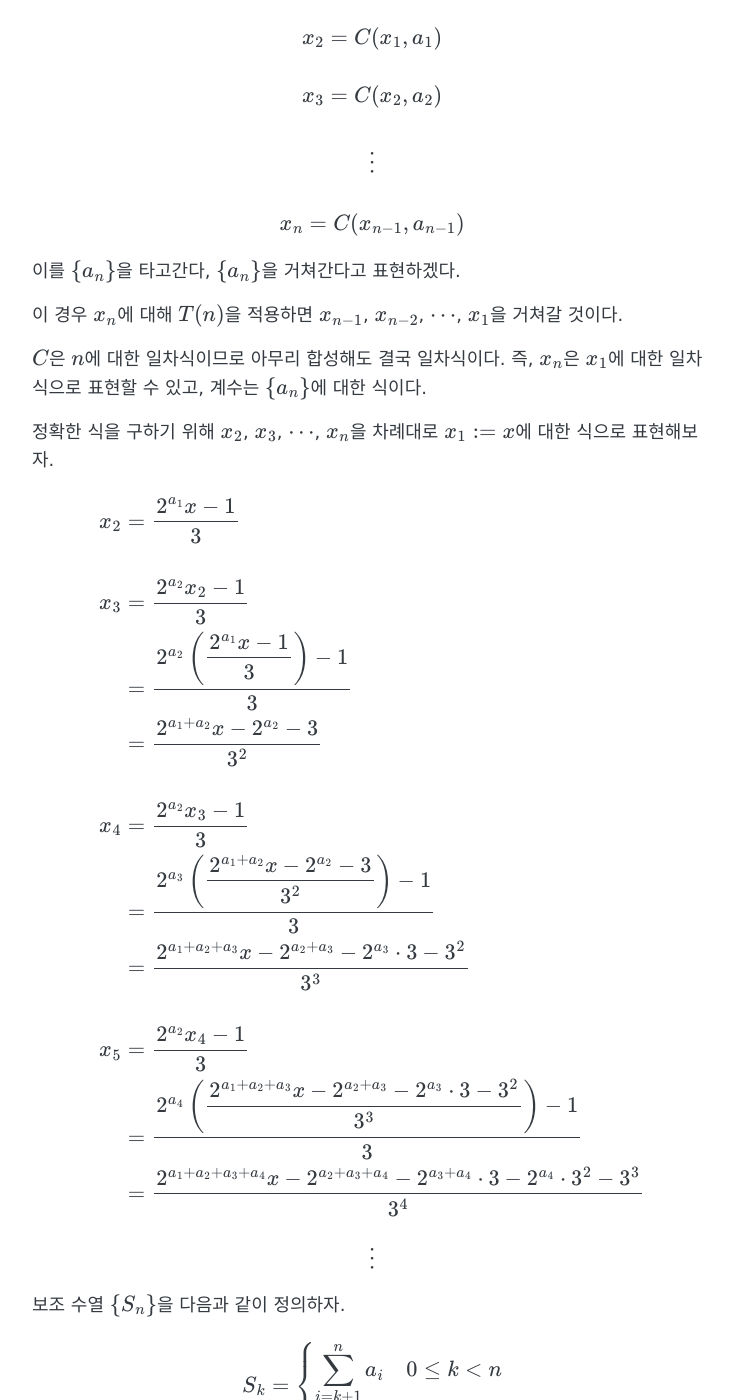
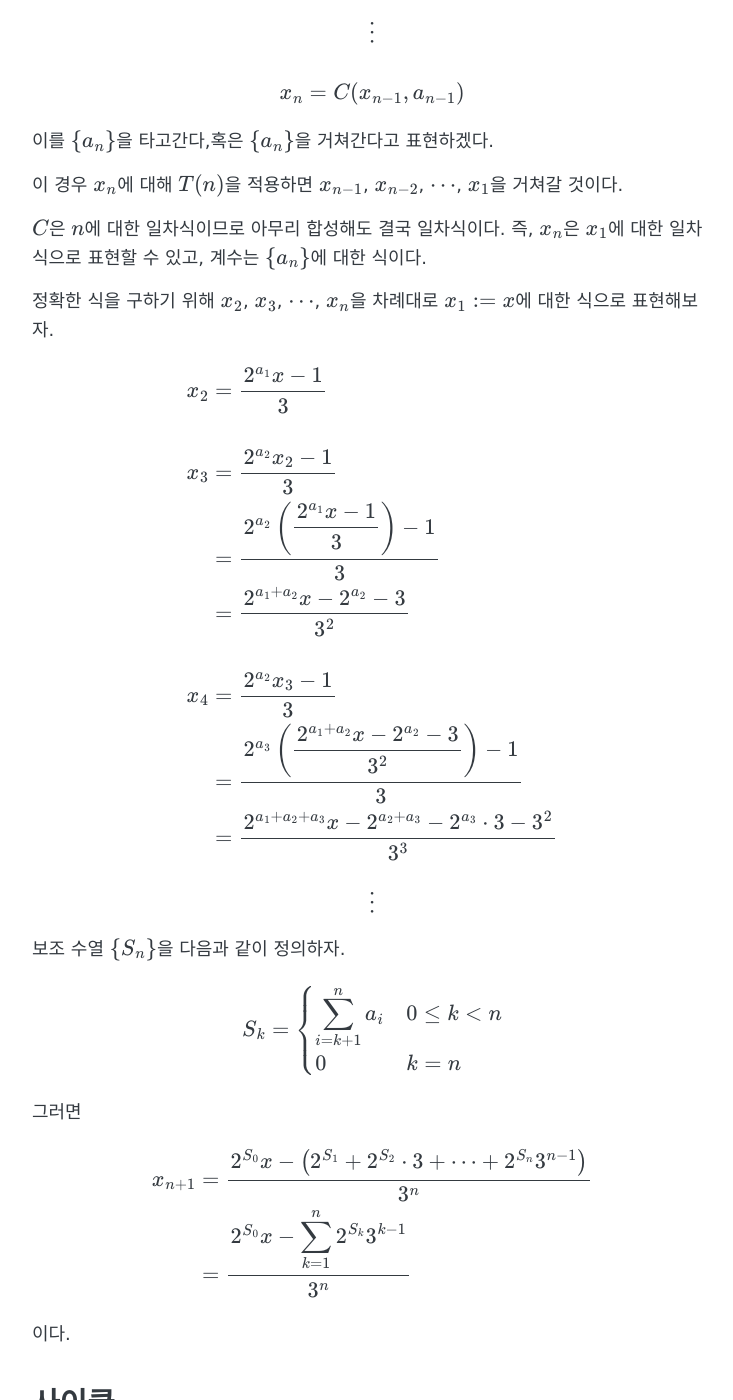
Before and after one commit to higstudev/higstudev.github.io, a Jekyll site: the page built from _posts/2024-02-18-collatz-conjecture.md, in a window 1280 px wide and 1400 px high, scrolled down 2300 px. Shown: the whole window, without its empty margins (268-1001 px from the left). Built offline with Jekyll 4.4.1, drawn with Linux system fonts in a browser that asks for light colours; formulas are drawn with MathJax 3; some of the changed text lies outside the part shown.

Commit message:
Update 2024-02-18-collatz-conjecture.md

```diff
--- a/_posts/2024-02-18-collatz-conjecture.md
+++ b/_posts/2024-02-18-collatz-conjecture.md
@@ -81,7 +79,7 @@ x_3 = C(x_2, a_2) \\
 x_n = C(x_{n-1}, a_{n-1})
 \end{gather}$$
 
-이를 $\left\\{a_n\right\\}$을 타고간다, $\left\\{a_n\right\\}$을 거쳐간다고 표현하겠다.
+이를 $\left\\{a_n\right\\}$을 타고간다,혹은  $\left\\{a_n\right\\}$을 거쳐간다고 표현하겠다.
 
 이 경우 $x_n$에 대해 $T(n)$을 적용하면 $x_{n-1}$, $x_{n-2}$, $\cdots$, $x_1$을 거쳐갈 것이다.
 
@@ -99,10 +97,6 @@ x_3 &= \frac{2^{a_2} x_2 - 1}{3} \\
 x_4 &= \frac{2^{a_2} x_3 - 1}{3} \\
 &= \frac{2^{a_3} \left( \displaystyle \frac{2^{a_1 + a_2} x - 2^{a_2} - 3}{3^2} \right) - 1}{3} \\
 &= \frac{2^{a_1 + a_2 + a_3} x - 2^{a_2 + a_3} - 2^{a_3} \cdot 3 - 3^2}{3^3} \\
-\\
-x_5 &= \frac{2^{a_2} x_4 - 1}{3} \\
-&= \frac{2^{a_4} \left( \displaystyle \frac{2^{a_1 + a_2 + a_3} x - 2^{a_2 + a_3} - 2^{a_3} \cdot 3 - 3^2}{3^3} \right) - 1}{3} \\
-&= \frac{2^{a_1 + a_2 + a_3 + a_4} x - 2^{a_2 + a_3 + a_4} - 2^{a_3 + a_4} \cdot 3 - 2^{a_4} \cdot 3^2 - 3^3}{3^4} \\
 \end{align}$$
 
 $$\vdots$$
@@ -116,7 +110,7 @@ $$S_k = \begin{cases}
 그러면
 
 $$\begin{align}
-x_{n+1} &= \frac{2^{S_0} x - \left( 2^{S_1} + 2^{S_2} \cdot 3 + \cdots + 2^{S_{n-1}} 3^{n-2} + 2^{S_n} 3^{n-1} \right)}{3^n} \\
+x_{n+1} &= \frac{2^{S_0} x - \left( 2^{S_1} + 2^{S_2} \cdot 3 + \cdots + 2^{S_n} 3^{n-1} \right)}{3^n} \\
 &= \frac{ 2^{S_0} x - \displaystyle \sum_{k=1}^{n} {2^{S_k} 3^{k-1}} }{3^n}
 \end{align}$$
 
@@ -124,7 +118,7 @@ x_{n+1} &= \frac{2^{S_0} x - \left( 2^{S_1} + 2^{S_2} \cdot 3 + \cdots + 2^{S_{n
 
 # 사이클
 
-위 과정에서 수열 $x_n$이 길이 $n$인 홀수 사이클을 이룬다고 가정하자. 즉 $x_n$의 홀수 수열 $x_n$, $x_{n-1}$, $\cdots$, $x_1 := x$가 사이클이라고 가정하는 것이다. 이 경우 $x_{n+1} = x$로 표현할 수 있다.
+위 과정에서 수열 $x_n$이 길이 $n$인 홀수 사이클을 이룬다고 가정하자. 즉 $x_n$의 홀수 수열 $x_n$, $x_{n-1}$, $\cdots$, $x_1 (:= x)$가 사이클이라고 가정하는 것이다. 이 경우 $x_{n+1} = x$로 표현할 수 있다.
 
 $x_{n+1}$이 $x$에 대한 일차식이므로 이것은 항상 해가 존재하며, 그 해는 계수인 $\left\\{a_n\right\\}$에 대한 식으로 표현된다.
 
```
Also changed, not shown: other parts of _posts/2024-02-18-collatz-conjecture.md (+19 -25 lines).
